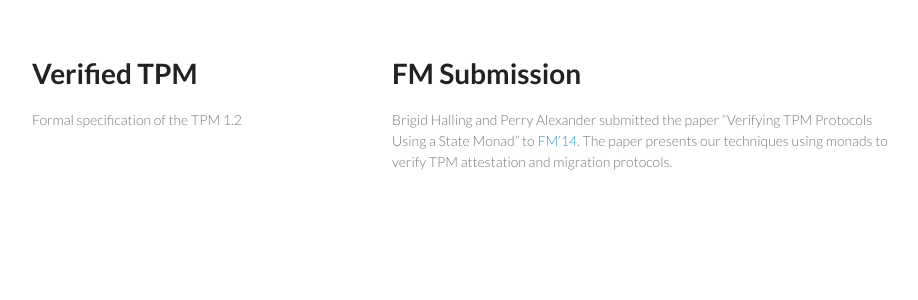
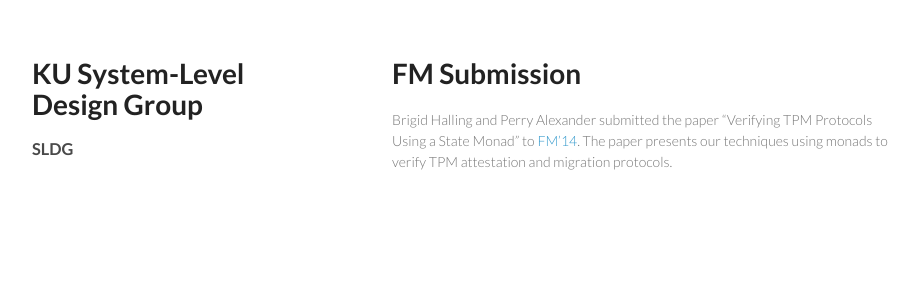
Before and after one commit to ku-sldg/ku-sldg.github.io, a Jekyll site: the page built from _posts/2013-11-17-Paper-submission-to-FM-2014.md, in a window 1280 px wide. Shown: the top 300 px of the page, without its empty margins (178-1096 px from the left). Built offline with Jekyll 4.4.1, drawn with Linux system fonts in a browser that asks for light colours.

Commit message:
more formatting

```diff
--- a/_layouts/bare.html
+++ b/_layouts/bare.html
@@ -15,8 +15,8 @@
   <body>
     <div class="wrapper">
       <header>
-        <h1>Verified TPM</h1>
-        <p>Formal specification of the TPM 1.2</p>
+        <h1>{{ site.title }}</h1>
+        <h3>{{ site.subtitle }}</h3>
       </header>
       <section>
         <h1>{{ page.title }}</h1>
```
